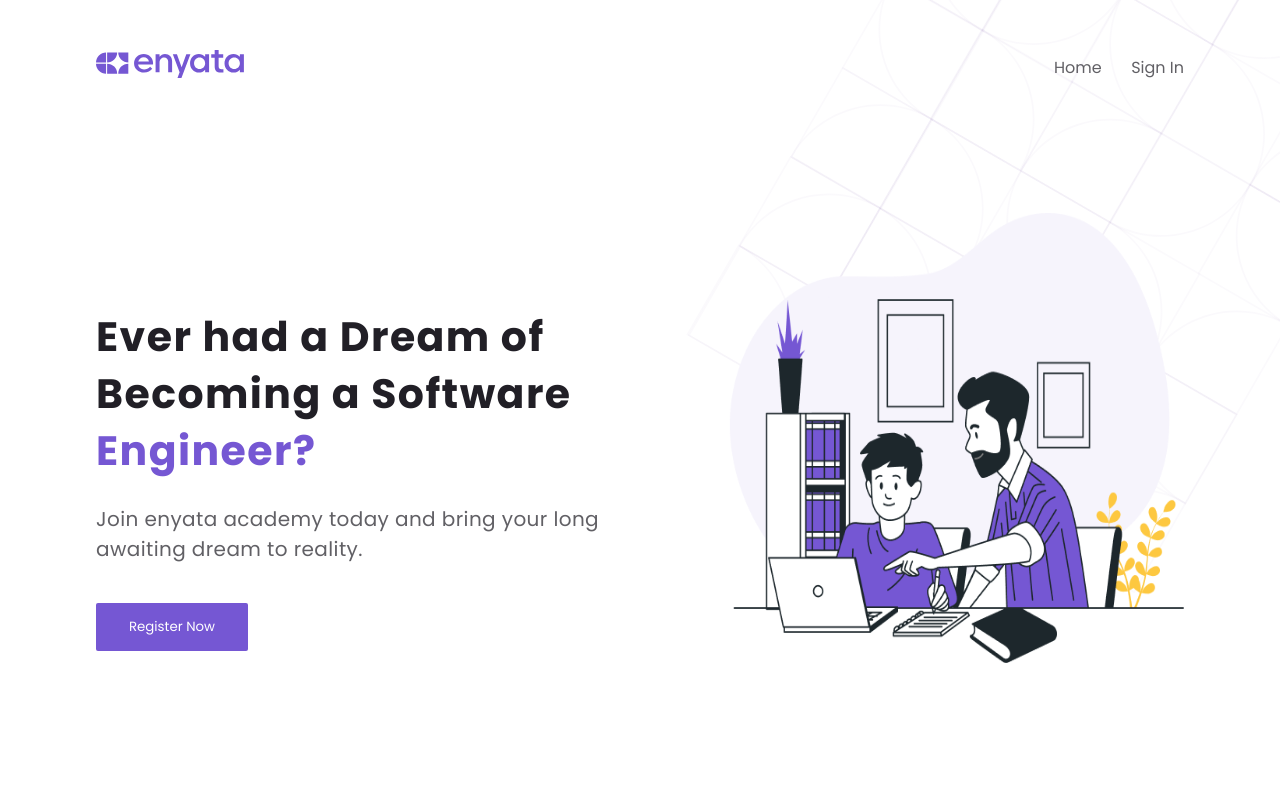
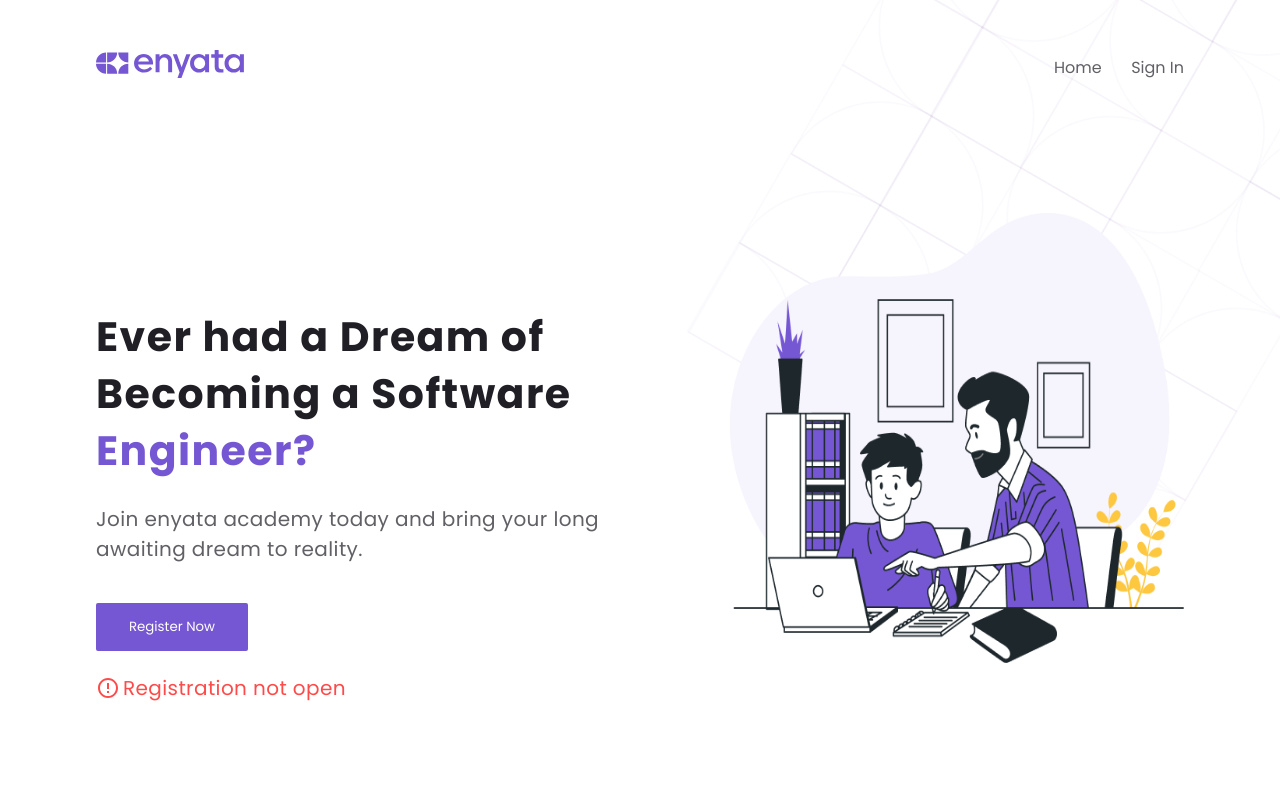
Before and after one commit to DannStormy/enyata-academy-project, a JavaScript app: page / in a window 1280 px wide. Shown: the top 800 px of the page. Built offline with nearby package versions, Linux system fonts and the light colour scheme; no server answers.

Commit message:
changed closure logic - landing page

```diff
--- a/src/views/user_views/LandingPageView.vue
+++ b/src/views/user_views/LandingPageView.vue
@@ -19,10 +19,10 @@
             Join enyata academy today and bring your long awaiting dream to
             reality.
           </p>
-          <router-link :class="{ isActive: !isActive }" to="/signup">
+          <router-link :class="{ isActive: isActive }" to="/signup">
             <button class="register-button">Register Now</button>
           </router-link>
-          <div v-if="!isActive" class="error">
+          <div v-if="isActive" class="error">
             <img src="@/assets/svgs/error.svg" alt="error" />
             <p>Registration not open</p>
           </div>
@@ -90,10 +90,11 @@ export default {
       const response = await axios.get(
         `${process.env.VUE_APP_SERVER_URL}/admin/application-closure`
       );
-      // console.log(response.data.closure[0].date);
-      // console.log(
-      //   `${new Date().getFullYear()}-${new Date().getMonth()}-${new Date().getDay()}`
-      // );
+      console.log("Closure", response.data.closure[0].date);
+      console.log(
+        "Current",
+        `${new Date().getFullYear()}-${new Date().getMonth()}-${new Date().getDay()}`
+      );
       if (
         response.data.closure[0].date >
         `${new Date().getFullYear()}-${new Date().getMonth()}-${new Date().getDay()}`
```
